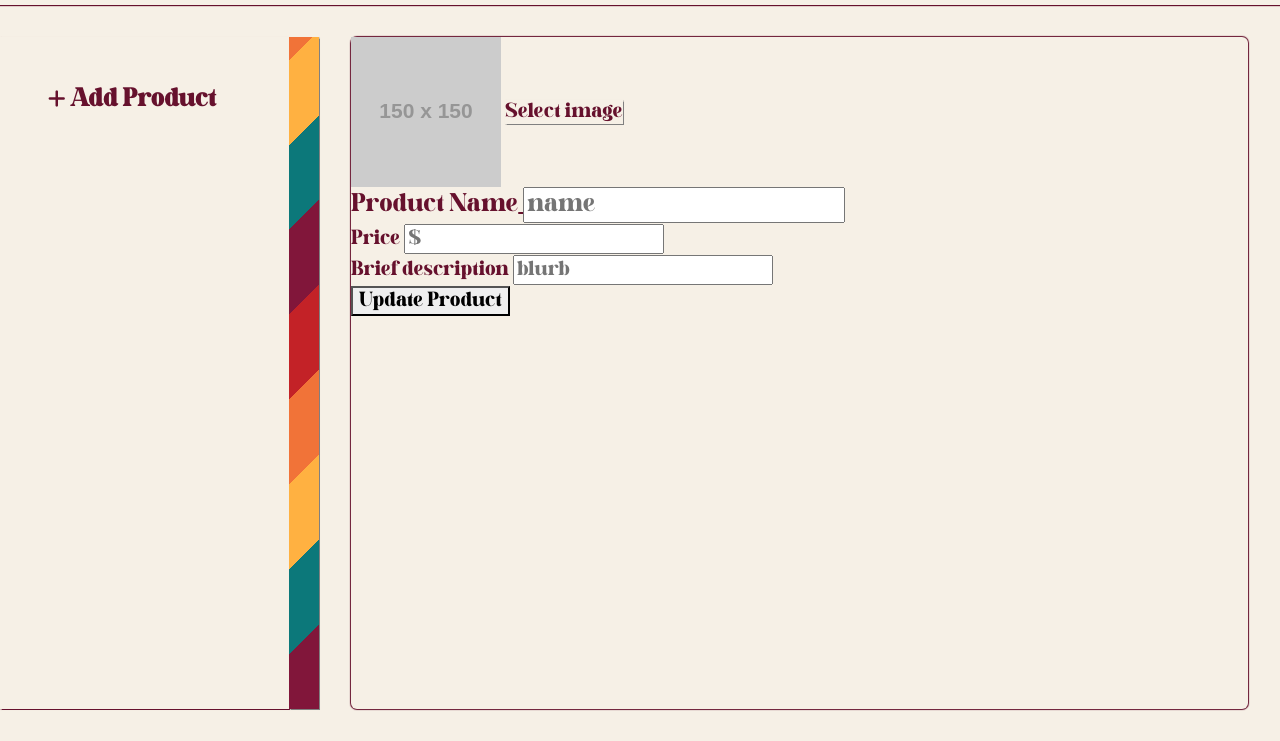
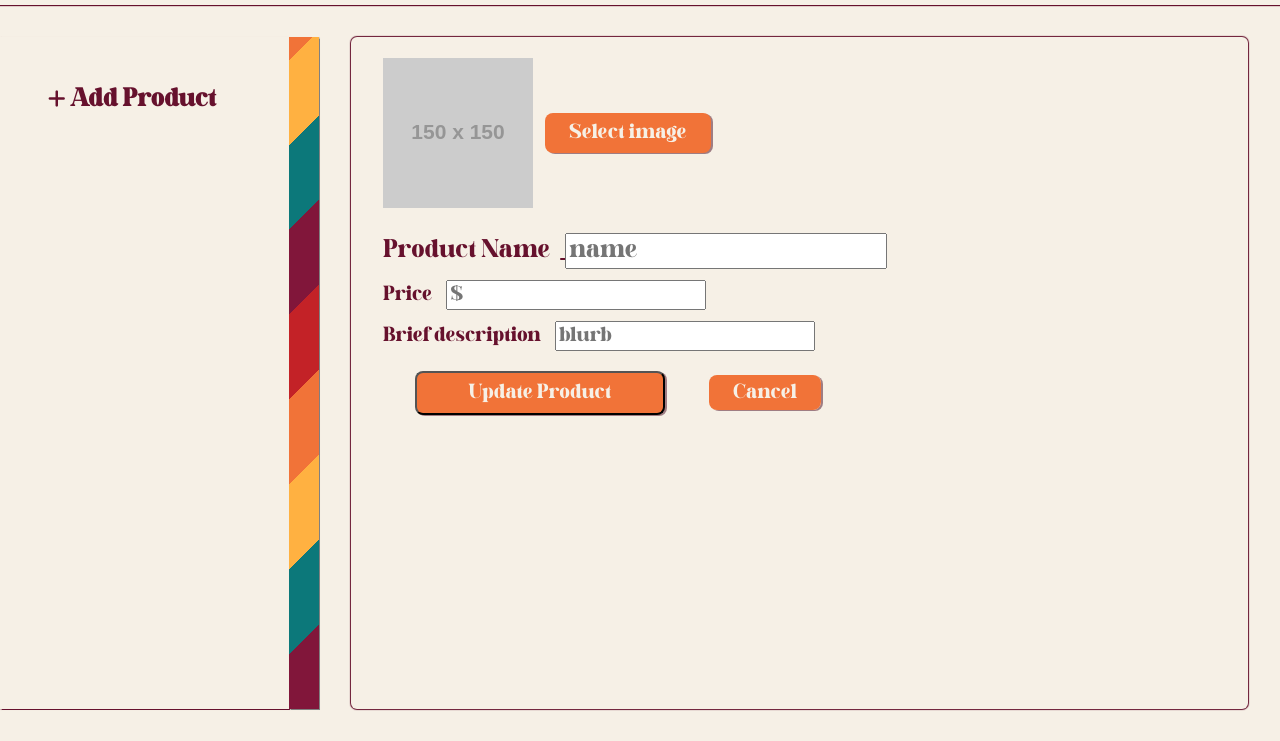
Before and after one commit to AshforthM/storefront-vhs-vanilla, a website built with Parcel: page src/update.html in a window 1280 px wide. Shown: the part 77-818 px from the top of the page. Built offline with nearby package versions, Linux system fonts and the light colour scheme; some packages are replaced by stand-ins of ours; no server answers; the database is empty; placeholder pictures from the web are drawn by us.

Commit message:
finalize styling for first milestone

```diff
--- a/package.json
+++ b/package.json
@@ -5,8 +5,8 @@
   "scripts": {
     "clean": "rm -rf node_modules .git .parcel-cache dist .DS_Store",
     "static": "cp -rf ./src/static   dist",
-    "start": "npx parcel src/index.html",
-    "build": "npx parcel build src/index.html"
+    "start": "npx parcel src/index.html src/update.html src/write.html",
+    "build": "npx parcel build src/index.html src/update.html src/write.html"
   },
   "keywords": [],
   "author": "M A",
--- a/src/js/templates/card.js
+++ b/src/js/templates/card.js
@@ -13,8 +13,8 @@ export default function renderCard({urlPath, key, productName, price, blurb}) {
     </ul>
     <div class="product-details">
       <span class="product-name">${productName}</span>
-      <span class="price">${price}</span>
-      <span class="blurb">${blurb}</span>
+      <span class="price">$${price}</span>
+      <span class="blurb">"${blurb}"</span>
       <button class="btn-buy">Buy Now</button>
     </div>
   </li>
@@ -42,8 +42,11 @@ function onUpdateProduct(e) {
 
 function onDeleteproduct(e) {
   e.preventDefault();
-  const key = e.target.dataset.key;
-  const productRef = dataRef(db, `items/${key}`);
-  remove(productRef);
-  window.location.assign("index.html");
+
+  if(window.confirm("Are you sure you want to delete this product?")){
+    const key = e.target.dataset.key;
+    const productRef = dataRef(db, `items/${key}`);
+    remove(productRef);
+    window.location.assign("index.html");
+  }
 }
--- a/src/scss/_add.scss
+++ b/src/scss/_add.scss
@@ -1,6 +1,38 @@
-.file-label{
-    box-shadow: 0 0 1px 0.5px grey;
-    &:hover{
-        cursor: pointer;
+@import "./colours";
+
+.update-container{
+    display: flex;
+    flex-wrap: wrap;
+    flex-direction: column;
+    font-size: 16px;
+    button, .file-label, .btn-cancel {
+        text-decoration: none;
+        padding: 0.5rem 1.5rem;
+        margin: 0.5rem;
+        background-color: $base-orange;
+        border-radius: 8px;
+        box-shadow: 2px 1px rgba($option-color, 0.5);
+        color: $base-color;
+        font-weight: 400;
+        transition: box-shadow 0.2s;
+        &:hover {
+            cursor: pointer;
+            box-shadow: 3px 2px $option-color;
+        }
+    }
+    .btn-submit{
+        width: 250px;
+        margin: 10px 32px;
+    }
+    label{
+        padding: 0 10px 0 0;
     }
 }
+
+.update-container > div {
+    padding: 0.3rem 2rem;
+}
+
+.image-display{
+    margin: 1rem 1rem 1rem 0;
+}
--- a/src/scss/_card.scss
+++ b/src/scss/_card.scss
@@ -1,7 +1,4 @@
-$base-color: #f6f0e6;
-$img-container-color: #d9c8ae;
-$option-color: #4b0d22;
-$button-color: #f17338;
+@import "./colours";
 
 .card-list {
   display: flex;
@@ -72,7 +69,7 @@ $button-color: #f17338;
   button {
     padding: 0.5rem 1.5rem;
     margin: 0.5rem;
-    background-color: $button-color;
+    background-color: $base-orange;
     border-radius: 8px;
     box-shadow: 2px 1px rgba($option-color, 0.5);
     color: $base-color;
@@ -89,11 +86,13 @@ $button-color: #f17338;
   font-size: 20px;
   text-decoration: underline;
   font-weight: 500;
+  color: $default-font-color;
 }
 
 .price {
   font-size: 24px;
   font-weight: 900;
+  color: $price-color;
 }
 
 .blurb {
--- /dev/null
+++ b/src/scss/_colours.scss
@@ -0,0 +1,10 @@
+$base-color: #f6f0e6;
+$base-bergundy: #81163a;
+$base-teal: #0c787a;
+$base-yellow: #ffb141;
+$base-orange: #f17338;
+$base-red: #c32227;
+$img-container-color: #d9c8ae;
+$option-color: #4b0d22;
+$default-font-color: #66112d;
+$price-color:#921b42;
--- a/src/scss/_dashboard.scss
+++ b/src/scss/_dashboard.scss
@@ -1,10 +1,4 @@
-$base-color: #f6f0e6;
-$base-bergundy: #81163a;
-$base-teal: #0c787a;
-$base-yellow: #ffb141;
-$base-orange: #f17338;
-$base-red: #c32227;
-$default-font-color: #66112d;
+@import "./colours";
 
 @font-face {
     font-family: 'DaretoMandra';
--- a/src/update.html
+++ b/src/update.html
@@ -84,9 +84,12 @@
                 <label for="item-blurb">Brief description</label>
                 <input id="itemBlurb" type="text" placeholder="blurb" />
               </div>
+              <div>
+                <button class="btn-submit" type="submit">Update Product</button>
+                <a href="index.html" class="btn-cancel">Cancel</a>
+              </div>
             </div>
 
-            <button class="btn-submit" type="submit">Update Product</button>
           </form>
         </ul>
       </div>
```
Also changed, not shown: src/write.html (+6 -3 lines), src/css/styles.css, src/css/styles.min.css, 2 other files.
